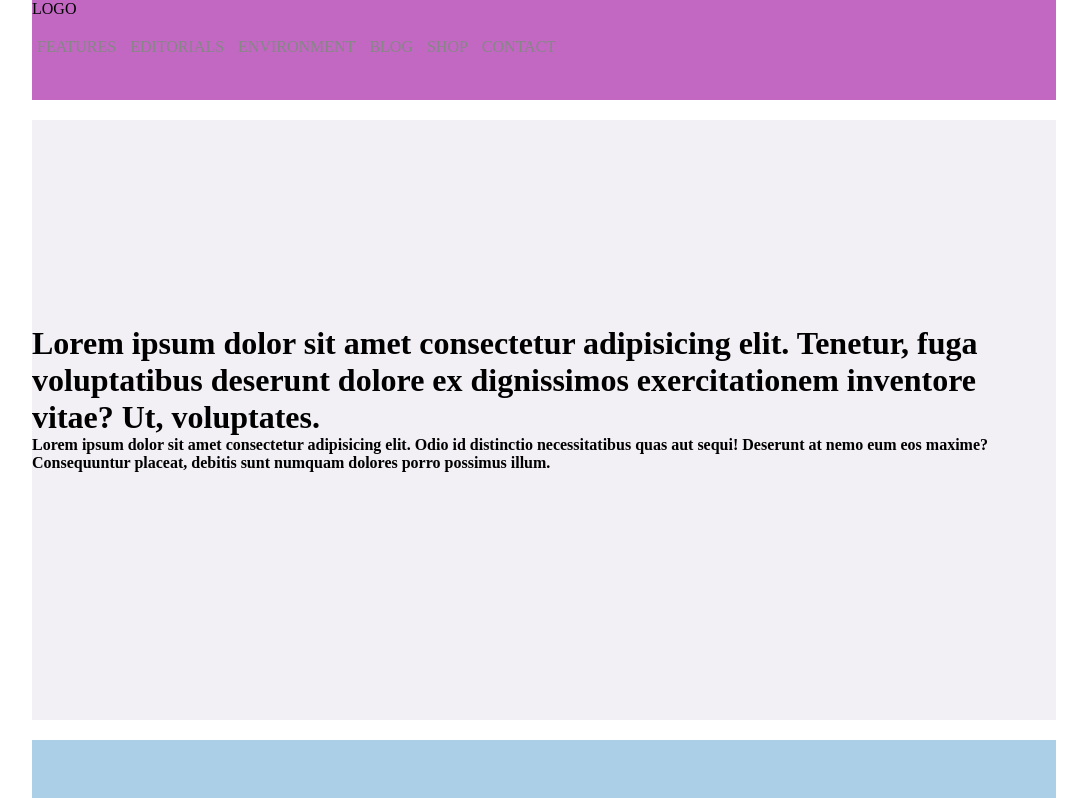
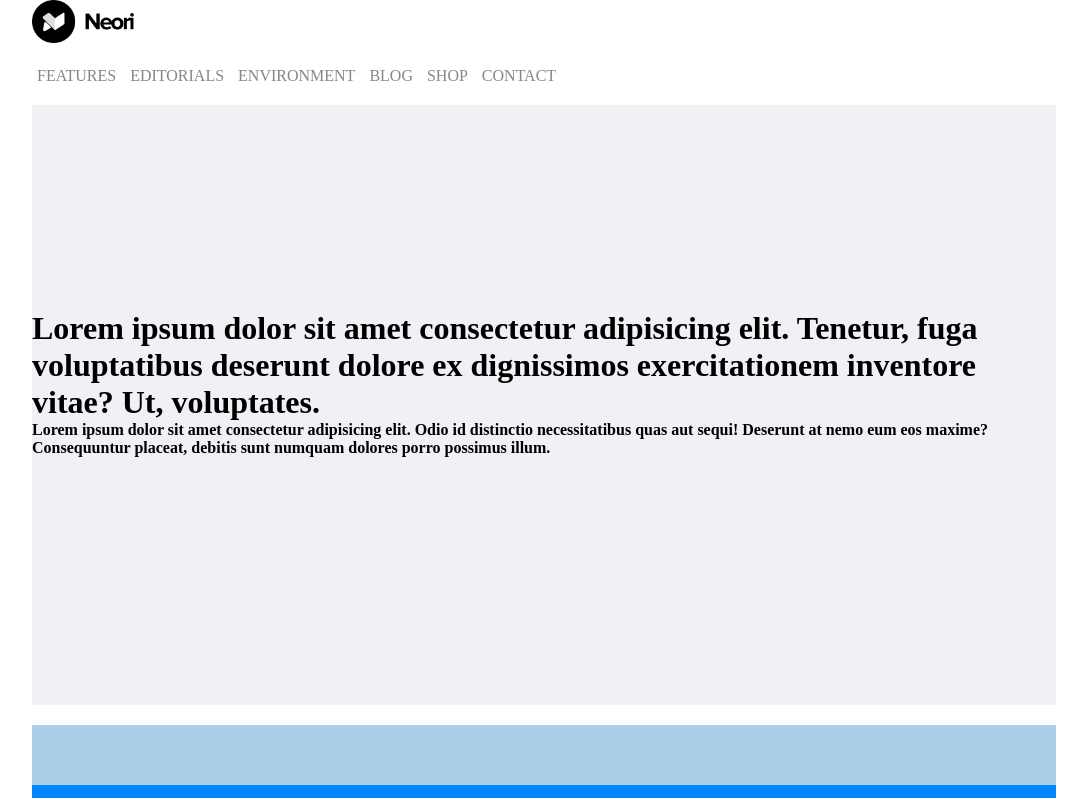
Before and after one commit to Ciuff4/-htmlcss-wp, a plain HTML site: page index.html in a window 1280 px wide. Shown: the top 798 px of the page, without its empty margins (96-1183 px from the left). Drawn offline with Linux system fonts and the light colour scheme.

Commit message:
navbar css styling

```diff
--- a/assets/style.css
+++ b/assets/style.css
@@ -27,11 +27,9 @@ header> div{
     margin-bottom: 20px;
 }
 
-.head-hdr{
-    background-color: #C268C3;
-    height: 100px;
+.logo img{
+    width: 10%;
 }
-
 
 ul li{
     list-style: none;
@@ -42,6 +40,12 @@ a{
     text-decoration: none;
     color: #868686;
     padding: 10px 5px
+}
+
+a:hover{
+    color: darkmagenta;
+    background-color: aquamarine;
+    border-radius: 10px;
 }
 
 .jumbotron{
--- a/index.html
+++ b/index.html
@@ -10,7 +10,9 @@
 <body>
     <header>
         <div class="head-hdr">
-            <div class="logo mb-20">LOGO</div>
+            <div class="logo mb-20">
+                <img src="./assets/img/logo.png" alt="">
+            </div>
             <div class="nav-bar">
                 <nav>
                     <ul>
```
